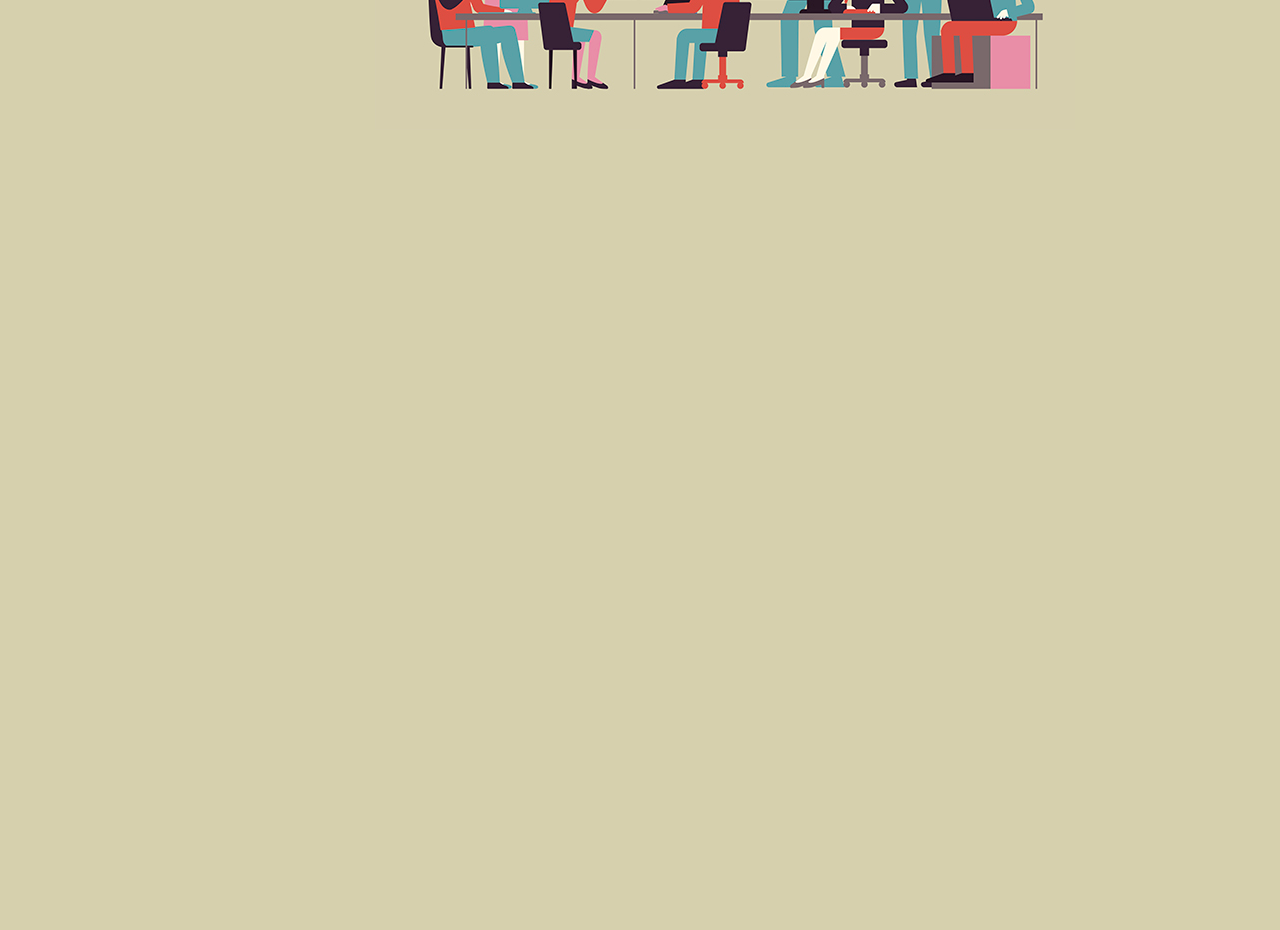
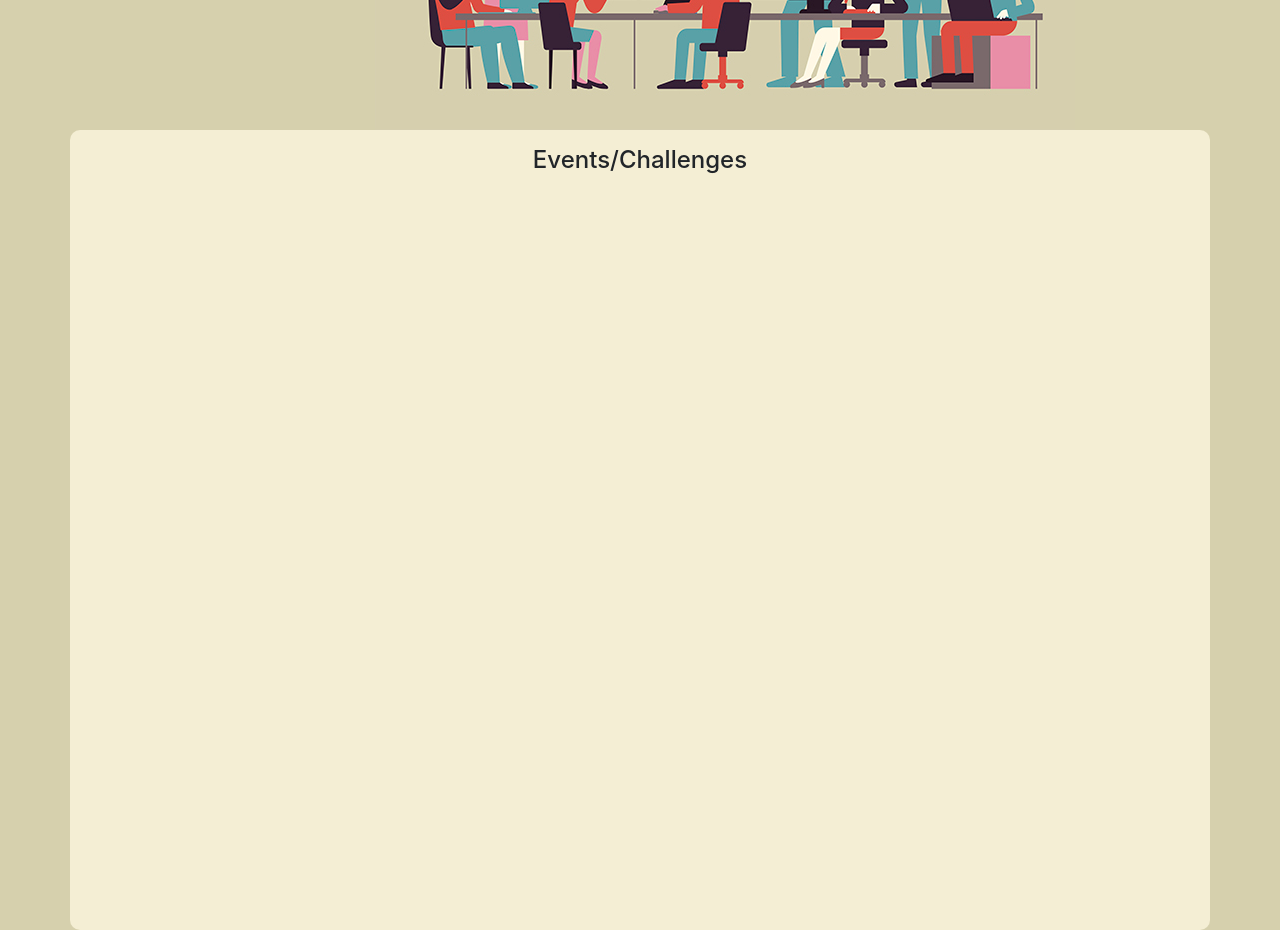
Before and after one commit to rakesh8055/hack-ideas, a React (Create React App) app: page / in a window 1280 px wide. Shown: the part 380-1310 px from the top of the page. Before the commit the page ends 800 px from the top, so only its background shows below. Built offline with nearby package versions, Linux system fonts and the light colour scheme.

Commit message:
Updated Events Dashboard and used global variables for colors in the app
Updated Events dashboard, style changes, updated colors used in the app to global variables.

```diff
--- a/src/App.js
+++ b/src/App.js
@@ -1,12 +1,14 @@
 import './App.scss';
 import Navbar from './components/modules/navbar/Navbar';
 import Home from './components/modules/home/Home';
+import Eventsdashboard from './components/modules/events-dashboard/Eventsdashboard';
 
 function App() {
   return (
     <div className="App">
       <Navbar/>
       <Home/>
+      <Eventsdashboard/>
     </div>
   );
 }
--- a/src/components/modules/events-dashboard/Eventsdashboard.jsx
+++ b/src/components/modules/events-dashboard/Eventsdashboard.jsx
@@ -2,6 +2,11 @@ import React from 'react';
 import './Eventsdashboard.styles.scss';
 
 const Eventsdashboard = () => {
-
+    return(
+    <div className='container events-dashboard'>
+        <div className='d-flex justify-content-center p-3'>
+            <h4 data-testid='events-title'>Events/Challenges</h4>
+        </div>
+    </div>)
 }
 export default Eventsdashboard;
--- a/src/components/modules/events-dashboard/Eventsdashboard.styles.scss
+++ b/src/components/modules/events-dashboard/Eventsdashboard.styles.scss
@@ -0,0 +1,5 @@
+.events-dashboard {
+    height: 100vh;
+    background-color: var(--secondary);
+    border-radius: var(--radius);
+}
--- a/src/components/modules/home/Home.styles.scss
+++ b/src/components/modules/home/Home.styles.scss
@@ -1,5 +1,4 @@
 .home-section {
     width: 100vw;
-    height: 100vh;
     padding-top: 60px;
 }
--- a/src/components/modules/navbar/Navbar.styles.scss
+++ b/src/components/modules/navbar/Navbar.styles.scss
@@ -1,5 +1,5 @@
 .nav-container {
-    background: #de4e41;
+    background: var(--primary);
     position: fixed;
     width: 100%;
     top: 0;
--- a/src/index.css
+++ b/src/index.css
@@ -1,3 +1,9 @@
+:root {
+  --radius: 10px;
+  --primary: #de4e41;
+  --secondary:  #f4eed4;
+}
+
 body {
   margin: 0;
   font-family: -apple-system, BlinkMacSystemFont, 'Segoe UI', 'Roboto', 'Oxygen',
```
